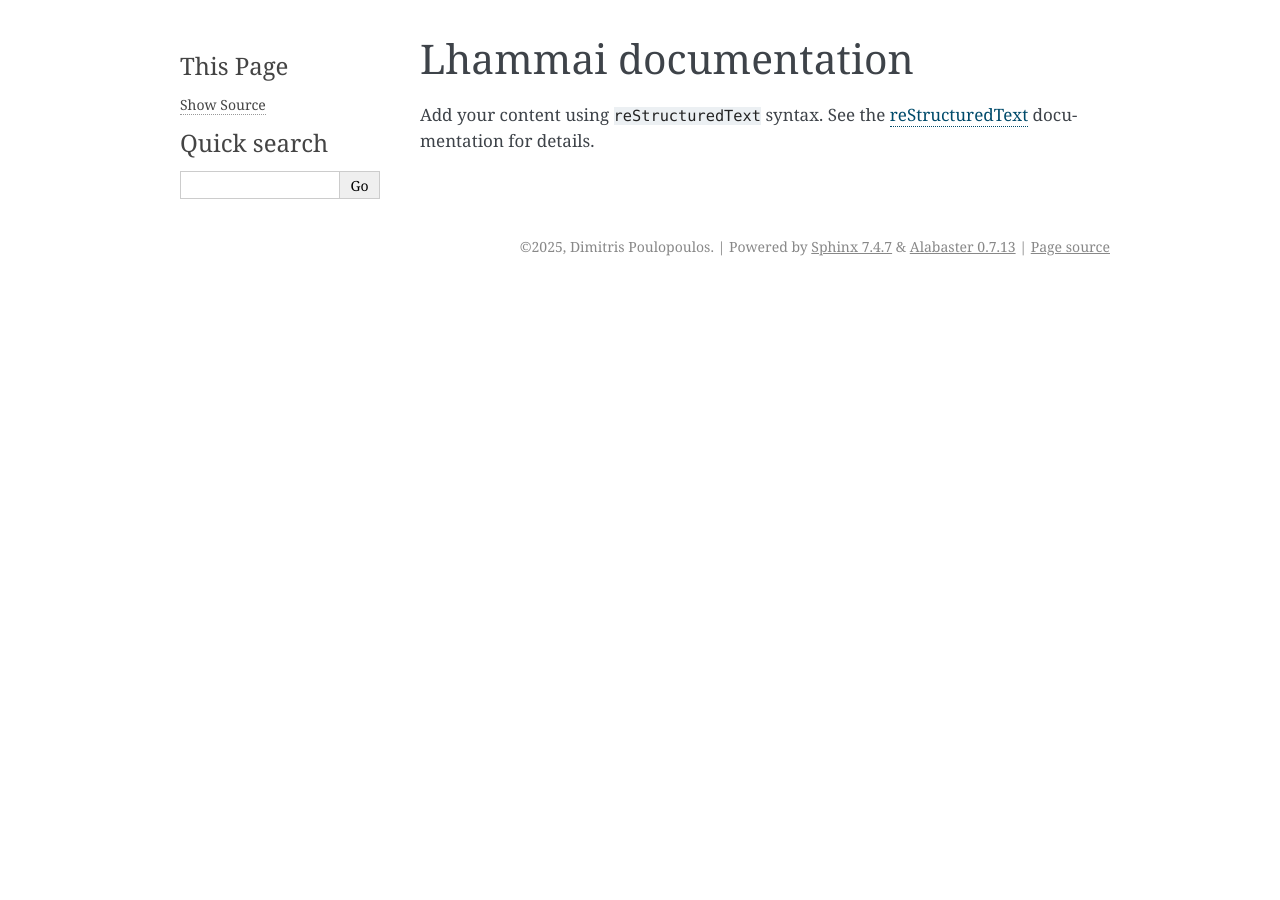
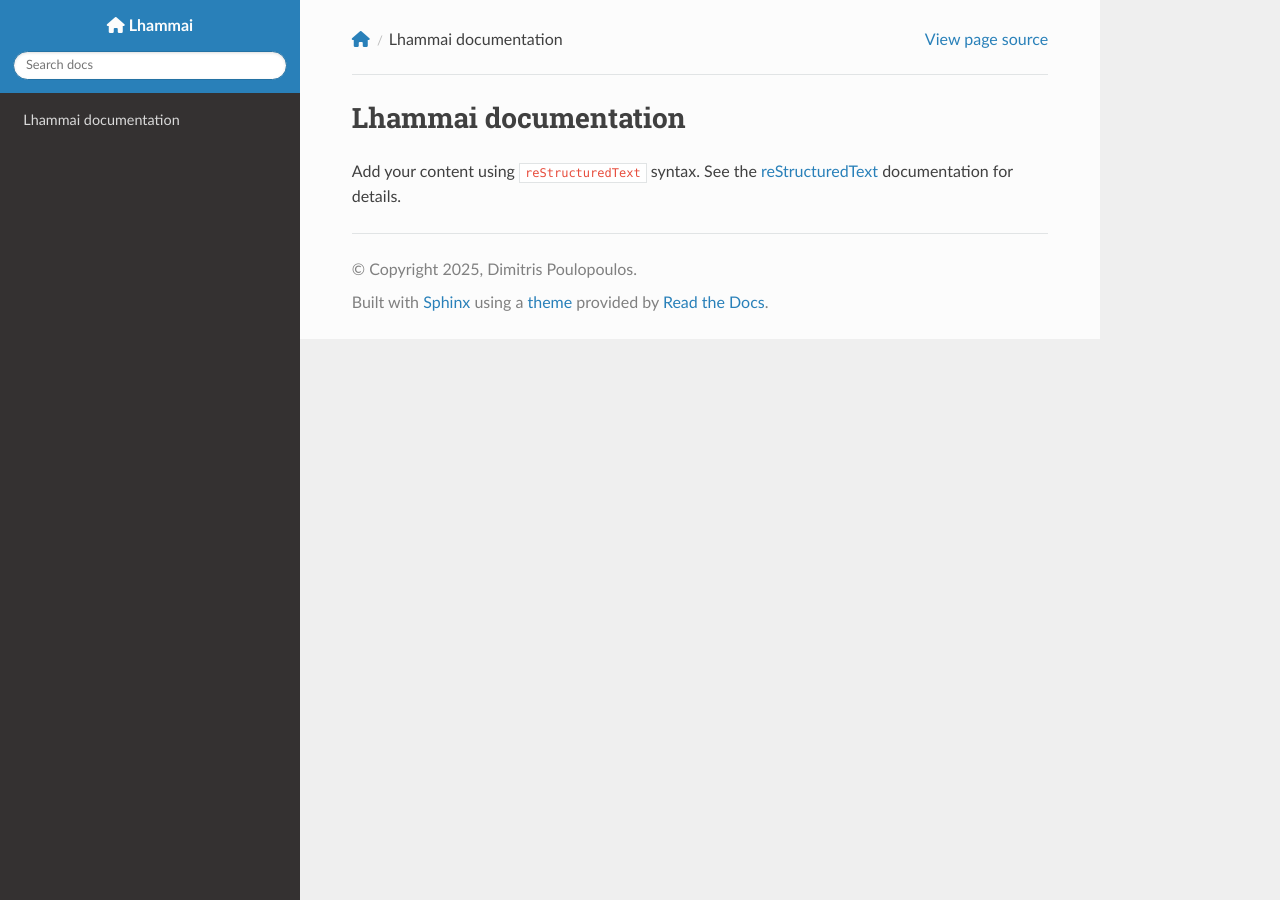
Before and after one commit to dpoulopoulos/lhammai, a Sphinx documentation site: the page built from docs/source/index.rst, in a window 1280 px wide. Built offline with Sphinx 7.4.7 and the Read the Docs theme 3.1.0, drawn with Linux system fonts in a browser that asks for light colours; nearby versions of some CDN libraries.

```diff
--- a/docs/source/conf.py
+++ b/docs/source/conf.py
@@ -9,19 +9,28 @@
 project = 'Lhammai'
 copyright = '2025, Dimitris Poulopoulos'
 author = 'Dimitris Poulopoulos'
+release = '0.0.1'
 
 # -- General configuration ---------------------------------------------------
 # https://www.sphinx-doc.org/en/master/usage/configuration.html#general-configuration
 
-extensions = []
+extensions = [
+    "sphinx.ext.githubpages",
+    "myst_parser",
+    "sphinx_copybutton"
+]
 
 templates_path = ['_templates']
-exclude_patterns = []
-
-
+source_suffix = [".rst", ".md"]
+exclude_patterns = ['_build', 'Thumbs.db', '.DS_Store']
+copybutton_exclude = ".linenos, .gp, .go"
 
 # -- Options for HTML output -------------------------------------------------
 # https://www.sphinx-doc.org/en/master/usage/configuration.html#options-for-html-output
 
-html_theme = 'alabaster'
-html_static_path = ['_static']
+html_theme = "sphinx_rtd_theme"
+# html_static_path = ['_static']
+
+html_js_files = [
+    'https://kit.fontawesome.com/a5cfa99c7d.js',
+]
```
